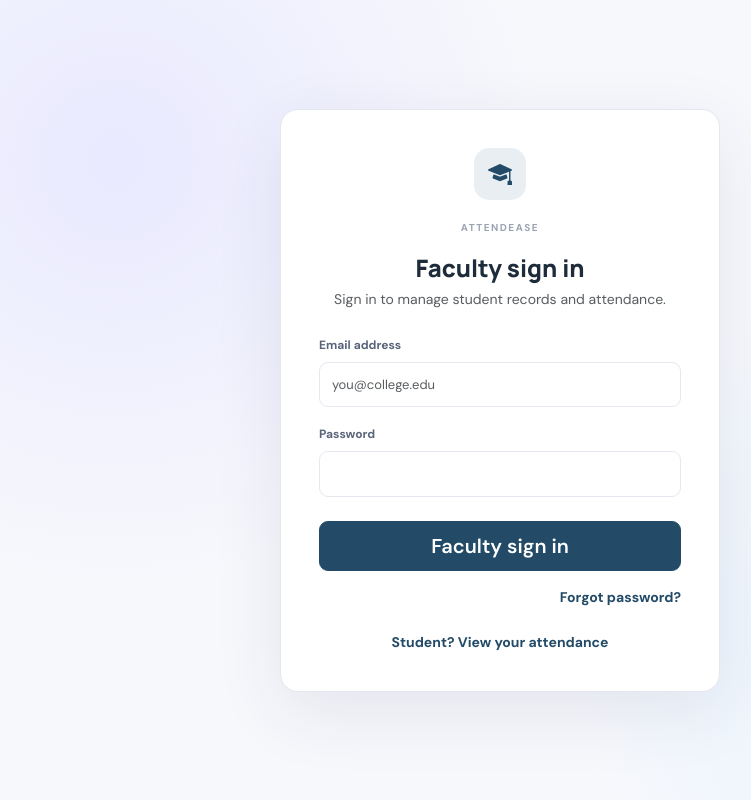
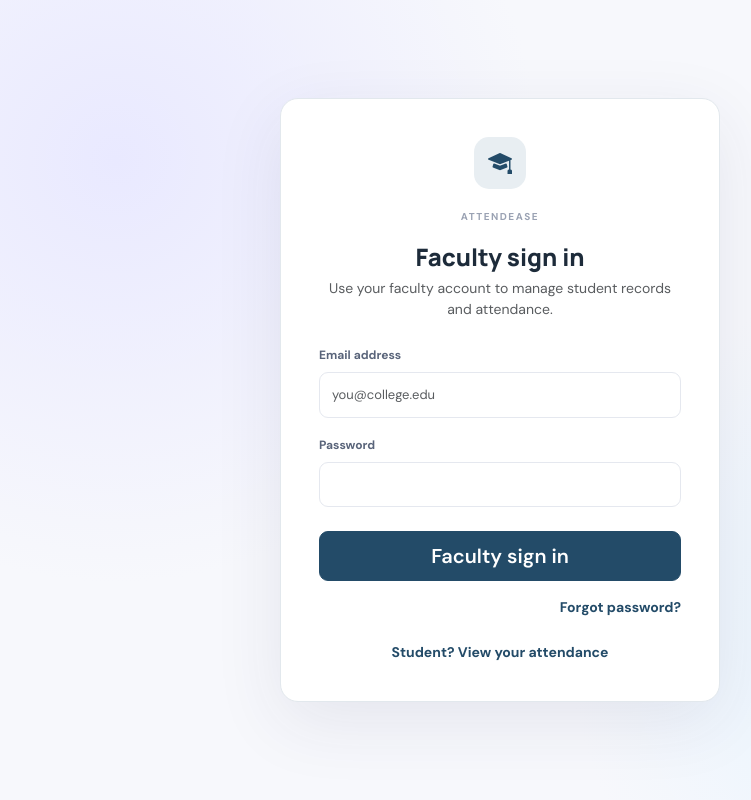
Before and after one commit to vasu925/Student-attendance-system-main, a Flask app: page /login in a window 1280 px wide. Shown: the whole page, without its empty margins (140-891 px from the left). Run offline with Flask 3, Linux system fonts and the light colour scheme; some libraries are stand-ins or nearby versions.

Commit message:
Polish interface wording for a clearer, more natural experience

```diff
--- a/templates/login.html
+++ b/templates/login.html
@@ -3,7 +3,7 @@
   <div class="auth-logo"><i class="bi bi-mortarboard-fill"></i></div>
   <p class="eyebrow text-center">ATTENDEASE</p>
   <h1 class="auth-title">Faculty sign in</h1>
-  <p class="text-muted text-center mb-4">Sign in to manage student records and attendance.</p>
+  <p class="text-muted text-center mb-4">Use your faculty account to manage student records and attendance.</p>
   <form method="post">
     <input type="hidden" name="csrf_token" value="{{ csrf_token() }}">
     <div class="mb-3"><label class="form-label">Email address</label><input class="form-control form-control-lg" type="email" name="email" required autocomplete="username" placeholder="you@college.edu"></div>
```
